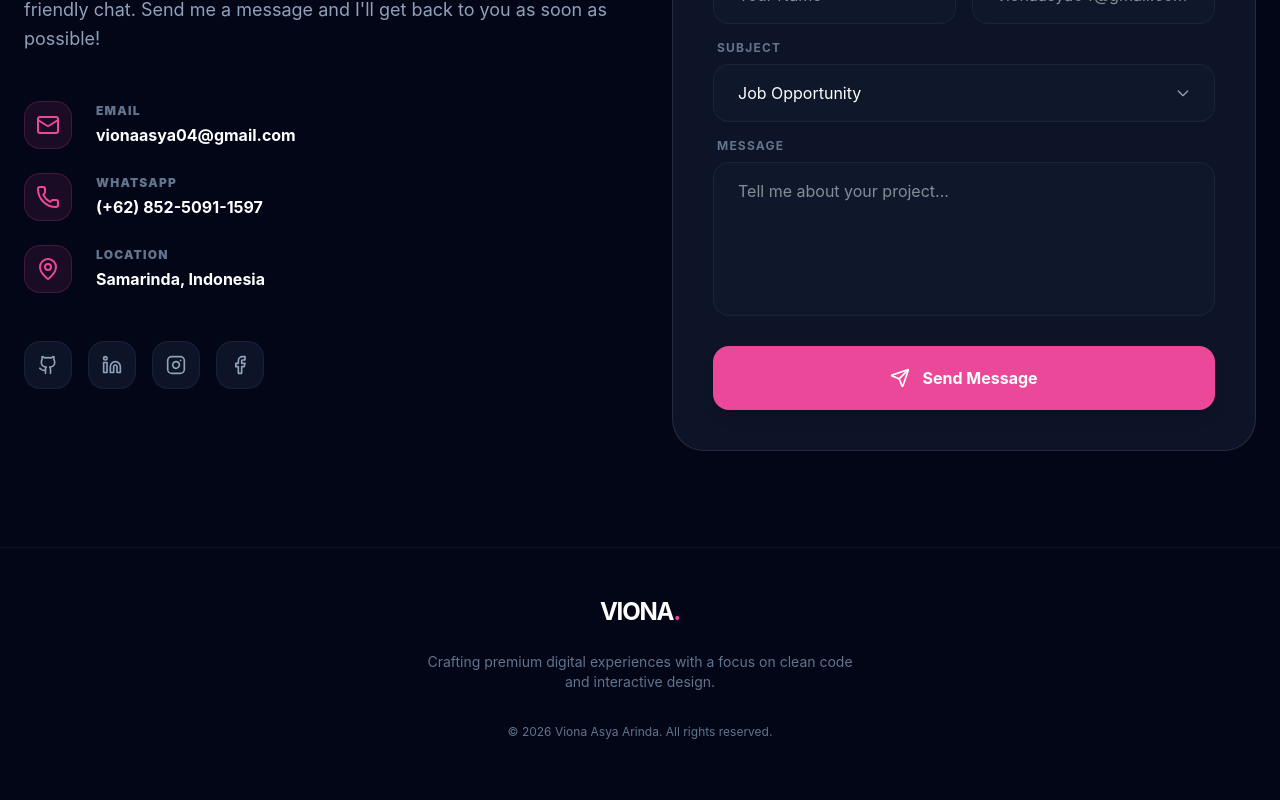
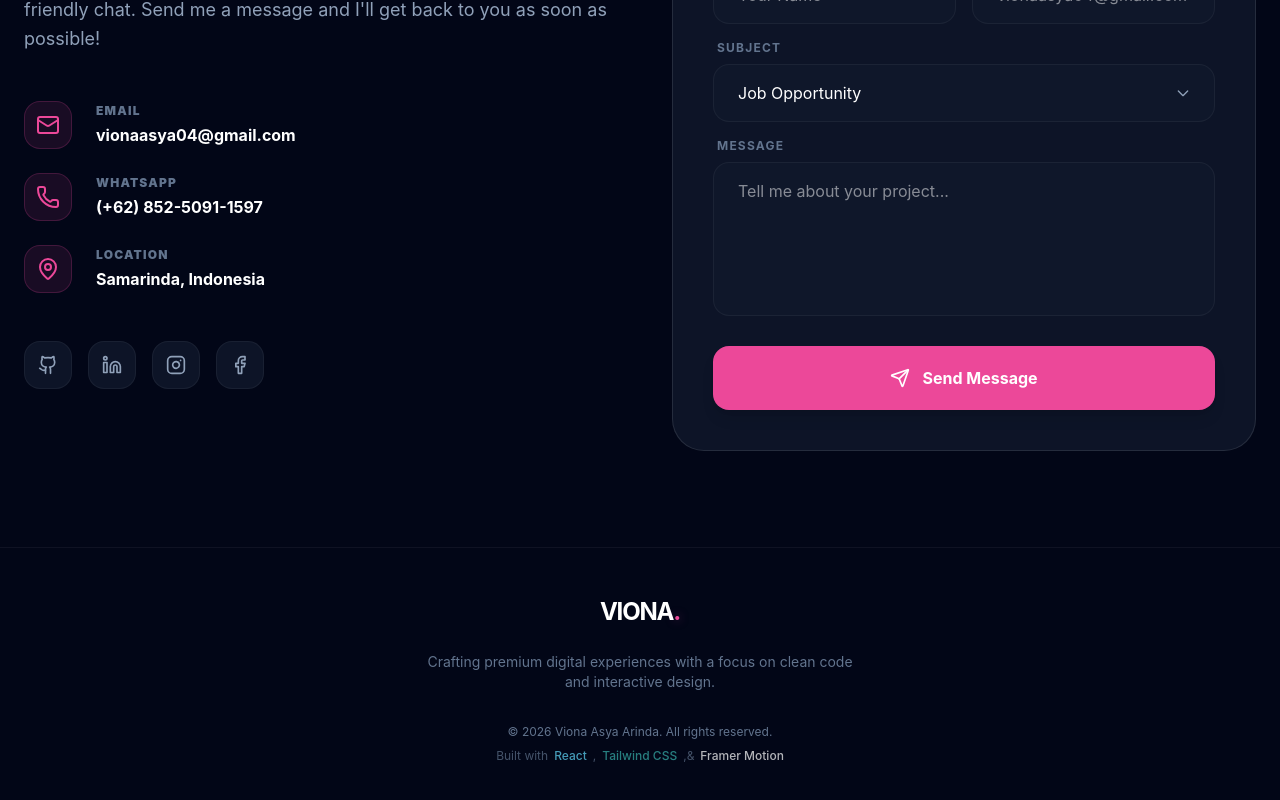
Before and after one commit to Viona1445/portofolio-viona, a React (Vite) app: page / in a window 1280 px wide. Shown: the part 10557-11357 px from the top of the page. Built offline with nearby package versions, Linux system fonts and the light colour scheme.

Commit message:
feat: add tech stack credits to footer with responsive layout update

```diff
--- a/src/components/Footer.tsx
+++ b/src/components/Footer.tsx
@@ -17,10 +17,16 @@ const Footer = () => {
                         : "Membangun pengalaman digital premium dengan fokus pada kode yang bersih dan desain interaktif."}
                 </p>
 
-                <div className="flex items-center text-slate-500 text-xs mb-8">
+                <div className="flex flex-col items-center text-slate-500 text-xs mb-8 gap-2">
                     <span>© {new Date().getFullYear()} {cvData.personalInfo.name}. All rights reserved.</span>
+                    <span className="flex items-center gap-1.5 opacity-70">
+                        {i18n.language === 'en' ? 'Built with' : 'Dibuat dengan'}
+                        <span className="text-[#61DAFB] font-medium">React</span>,
+                        <span className="text-[#38B2AC] font-medium">Tailwind CSS</span>,
+                        {i18n.language === 'en' ? '&' : '&'}
+                        <span className="text-white font-medium">Framer Motion</span>
+                    </span>
                 </div>
-
             </div>
         </footer>
     );
```
